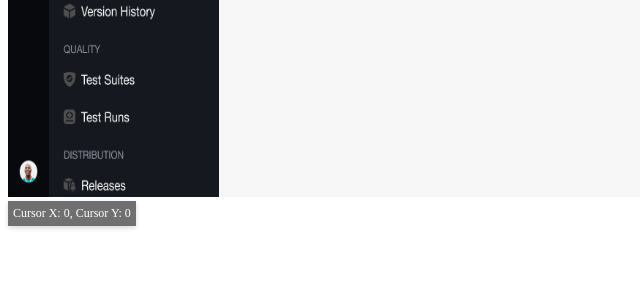
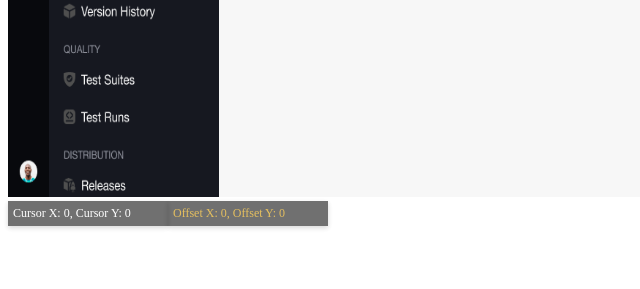
Before and after one commit to GSK-FS/webapp-design-test, a Flask app: template templates/index.html in a window 1280 px wide. Shown: the part 511-800 px from the top of the page, without its empty margins (0-640 px from the left). Run offline with Flask 3, Linux system fonts and the light colour scheme; the template is opened without the code that fills it, so the values that code supplies are empty.

Commit message:
cursor update
Offset feature added

```diff
--- a/templates/index.html
+++ b/templates/index.html
@@ -11,7 +11,12 @@
         <img id="myImage" src="/Users/home/Desktop/GSK/Computer-Vision/webapp-design-test/static/images/processed_image_1.png" alt="Image">
         <div id="boxes-container"></div>
     </div>
-    <div class="cursorInfo" id="cursor-Info">Cursor X: 0, Cursor Y: 0</div>
+
+    <div class="cursor-Values">
+        <div class="cursorInfo" id="cursor-Info">Cursor X: 0, Cursor Y: 0</div>
+        <div class="cursorOffsetInfo" id="cursorOffset-Info">Offset X: 0, Offset Y: 0</div>
+    </div>
+
     <script src="script.js"></script>
 </body>
 </html>
--- a/templates/style.css
+++ b/templates/style.css
@@ -1,5 +1,9 @@
 .image-container {
   position: relative; /* Makes absolute positioning work */
+}
+.cursor-Values {
+  /* position: relative; */
+  display: flex;
 }
 
 #myImage {
@@ -40,7 +44,9 @@
 }
 
 .cursorInfo {
-  position: absolute;
+  /* position: absolute; */
+  width: 150px;
+  border-radius: 0px;
   background-color: rgba(0, 0, 0, 0.7); /* Semi-transparent black background */
   color: #fff; /* White text */
   padding: 5px;
@@ -51,3 +57,17 @@
   transition: display 0.2s ease-in-out; /* Smooth display transition */
   pointer-events: none;
 }
+.cursorOffsetInfo {
+  /* position: absolute; */
+  width: 150px;
+  border-radius: 0px;
+  background-color: rgba(0, 0, 0, 0.7); /* Semi-transparent black background */
+  color: #dfb037; /* White text */
+  padding: 5px;
+  font-size: 12px;
+
+  opacity: 0.8;
+  box-shadow: 0 2px 5px rgba(0, 0, 0, 0.2); /* Subtle shadow for depth */
+  transition: display 0.2s ease-in-out; /* Smooth display transition */
+  pointer-events: none;
+}
```
